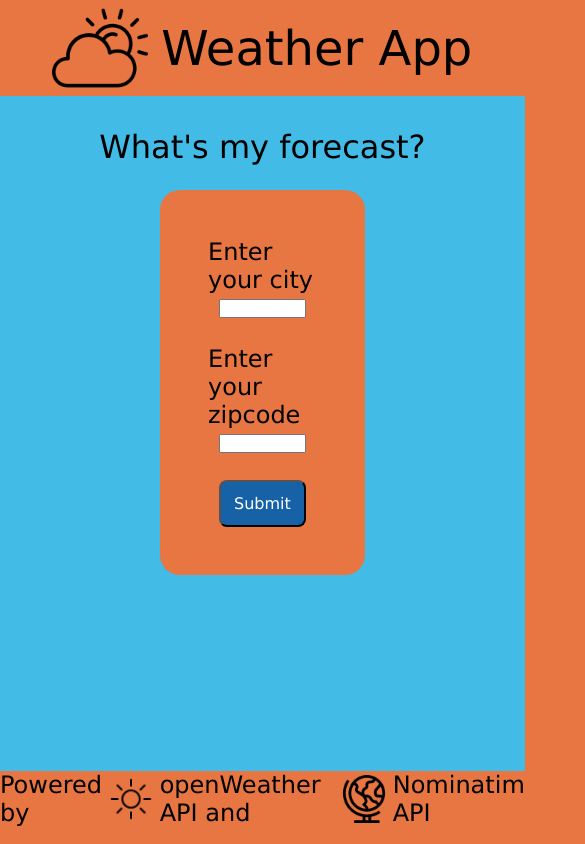
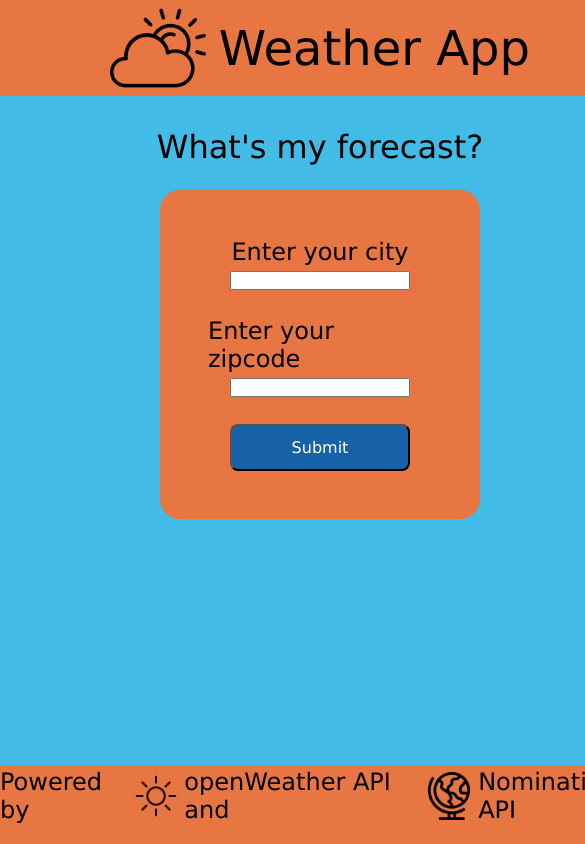
Before and after one commit to metalwings001/Weather-App, a React (Create React App) app: page / in a window 390 px wide. Shown: the top 844 px of the page, 585 px wide, since content can reach past the window. Built offline with nearby package versions, Linux system fonts and the light colour scheme.

Commit message:
added responsive css

```diff
--- a/src/style.css
+++ b/src/style.css
@@ -86,8 +86,9 @@ body {
   margin-top: 1.5rem;
   margin-left: 10rem;
   margin-right:  10rem;
+  width: 20rem;
 
-  padding: 3em 3rem;
+  padding: 3rem 3rem;
   background-color: #e77642;
   border-radius: 20px;
 
@@ -194,8 +195,6 @@ body {
   width: 12rem;
   border-radius: 10px;
   background-color: #EDE7E3;
-
-
 }
 .day5title {
   display: flex;
@@ -217,3 +216,22 @@ body {
   margin-left: 0.3rem;
   margin-right: 0.3rem;
 }
+
+@media(max-width:1330px) {
+  .grid {
+    display: grid;
+    grid-template-rows: 1fr .4fr 4fr 4fr 1fr;
+    grid-template-columns: .01fr 3fr 3fr .01fr;
+  }
+  .weather-box-forecast {
+    display: flex;
+    padding: 0.5rem;
+    flex-direction: column;
+    align-items: center;
+
+    height: 14rem;
+    width: 8rem;
+    border-radius: 10px;
+    background-color: #EDE7E3;
+  }
+}
```
